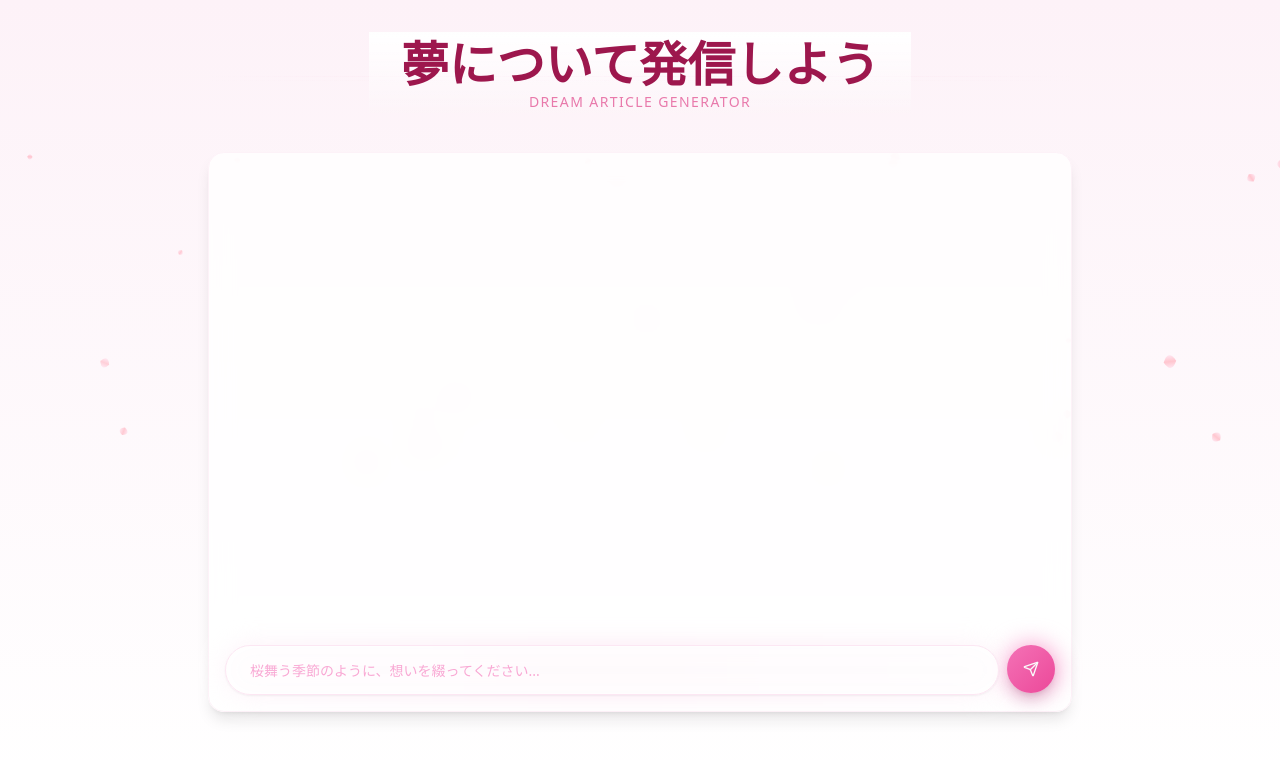
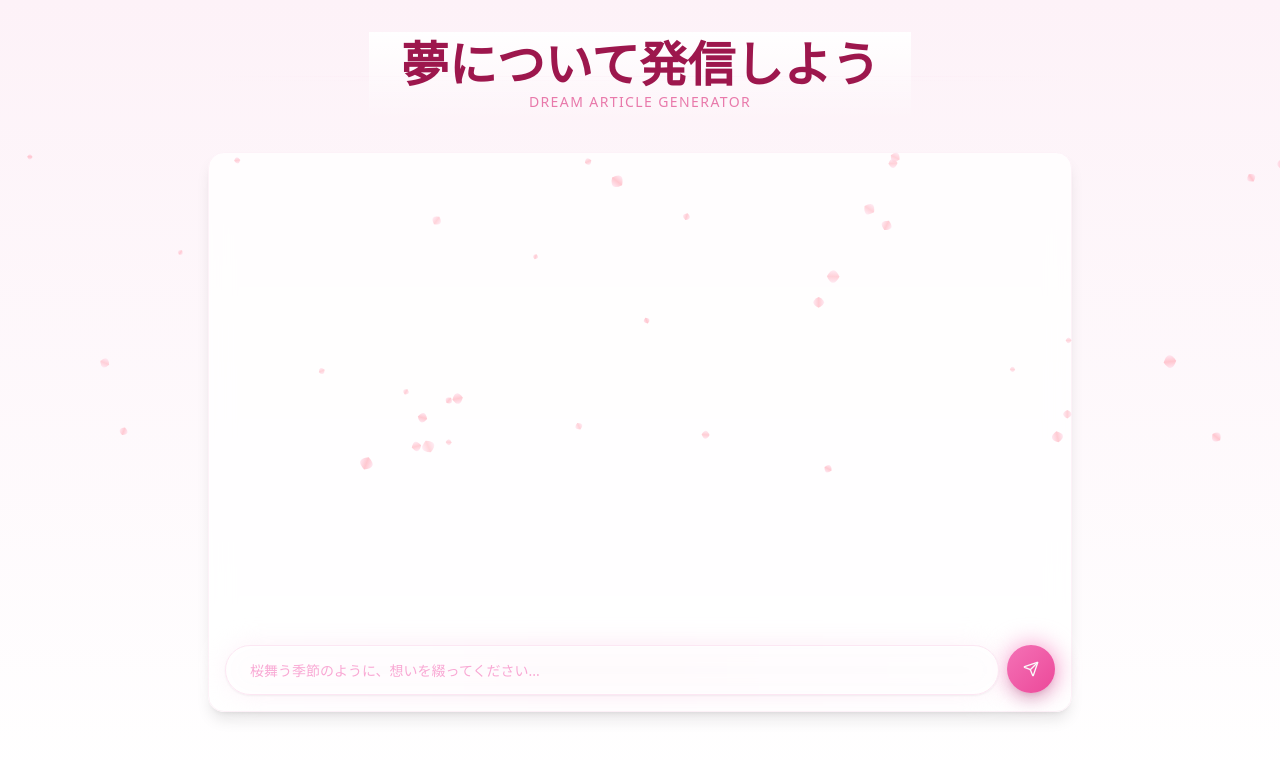
Before and after one commit to sekibuuun/DreamArticleGenerator_front, a React (Vite) app: page /chat in a window 1280 px wide. Shown: the top 760 px of the page. Built offline with nearby package versions, Linux system fonts and the light colour scheme.

Commit message:
feat: SakuraBackgroundを共通コンポーネントに

```diff
--- a/src/App.tsx
+++ b/src/App.tsx
@@ -1,8 +1,10 @@
+import { SakuraBackground } from '@/components/SakuraBackground'
 import { Router } from '@/routes/router'
 
 export default function App() {
 	return (
 		<div>
+			<SakuraBackground />
 			<Router />
 		</div>
 	)
--- a/src/components/SakuraBackground.tsx
+++ b/src/components/SakuraBackground.tsx
@@ -4,6 +4,9 @@
 	const { canvasRef } = useSakuraBackground()
 
 	return (
-		<canvas ref={canvasRef} className="fixed inset-0 pointer-events-none z-0" />
+		<canvas
+			ref={canvasRef}
+			className="fixed inset-0 pointer-events-none z-30"
+		/>
 	)
 }
--- a/src/pages/ArticleDetail.tsx
+++ b/src/pages/ArticleDetail.tsx
@@ -1,4 +1,3 @@
-import { SakuraBackground } from '@/components/SakuraBackground'
 import { Button } from '@/components/ui/button'
 import { Card, CardContent } from '@/components/ui/card'
 import { useArticleDetail } from '@/hooks/useArticleDetail'
@@ -36,8 +35,6 @@
 
 	return (
 		<div className="relative min-h-screen bg-gradient-to-b from-pink-50 to-white">
-			<SakuraBackground />
-
 			<div className="container mx-auto px-4 py-8 max-w-4xl relative">
 				{/* 戻るボタン */}
 				<Link
--- a/src/pages/Chat.tsx
+++ b/src/pages/Chat.tsx
@@ -1,5 +1,4 @@
 import { MessageBubble } from '@/components/MessageBubble'
-import { SakuraBackground } from '@/components/SakuraBackground'
 import { Button } from '@/components/ui/button'
 import { Card } from '@/components/ui/card'
 import { Input } from '@/components/ui/input'
@@ -20,8 +19,6 @@
 
 	return (
 		<div className="relative min-h-screen bg-gradient-to-b from-pink-50 to-white overflow-hidden">
-			<SakuraBackground />
-
 			<div ref={containerRef} className="relative max-w-4xl mx-auto p-4 pt-8">
 				{/* ヘッダー */}
 				<div className="relative text-center mb-8">
```
